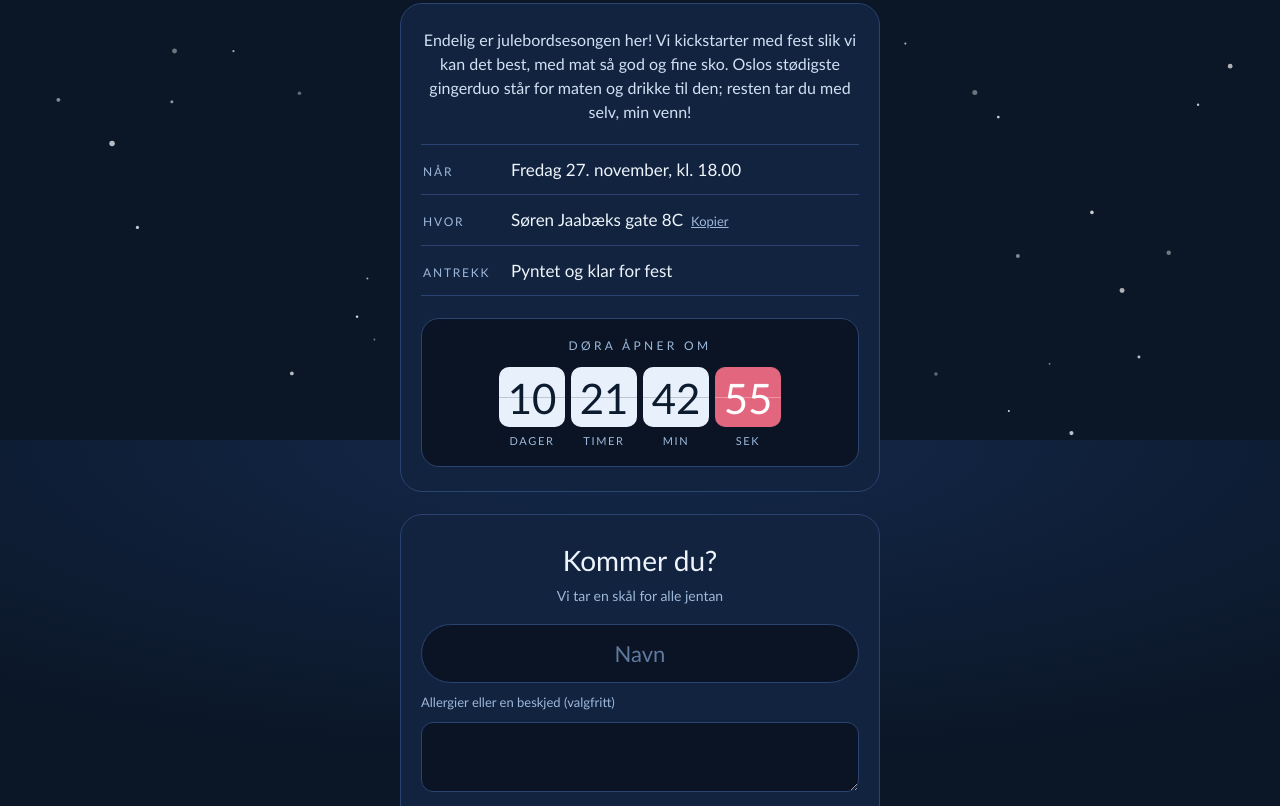
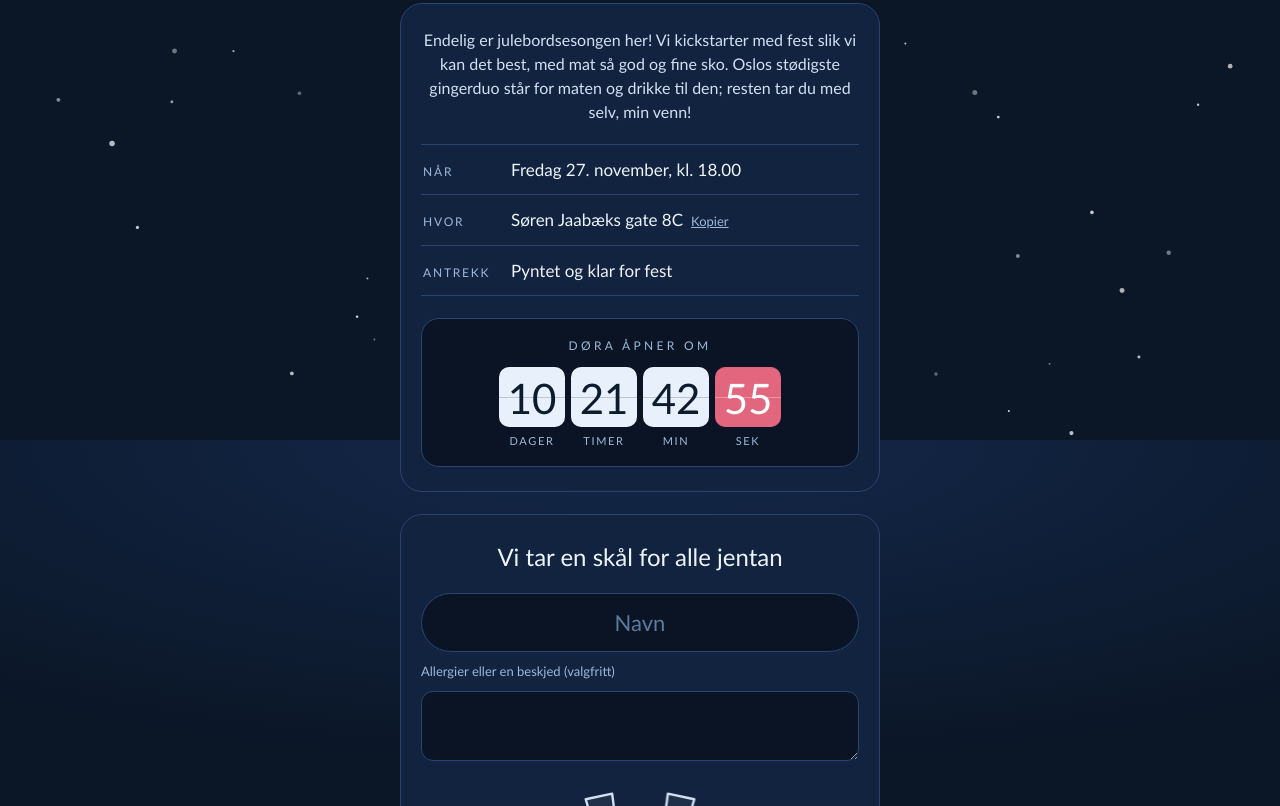
Before and after one commit to sannagrosoy/julebord, a plain HTML site: page index.html in a window 1280 px wide. Shown: the part 360-1166 px from the top of the page. Drawn offline with Linux system fonts and the light colour scheme.

Commit message:
Fjern «Kommer du?», skålteksten blir overskrift
Co-Authored-By: Claude Opus 5.5 <noreply@anthropic.com>

```diff
--- a/index.html
+++ b/index.html
@@ -84,6 +84,7 @@ dd { margin: 0; font-size: 17px; }
 
 /* Påmelding */
 h2 { font-family: var(--display); font-weight: 400; font-size: 28px; margin: 0; text-align: center; }
+.skaaltittel { font-size: 24px; margin-bottom: 18px; text-wrap: balance; }
 .under { text-align: center; color: var(--dempet); font-size: 14px; margin: 4px 0 18px; }
 .sr { position: absolute; width: 1px; height: 1px; overflow: hidden; clip: rect(0 0 0 0); }
 .navnefelt { font: inherit; font-size: 22px; text-align: center; width: 100%; border: 1.5px solid var(--linje); border-radius: 999px; padding: 12px 16px; color: var(--tekst); background: #0a1424; }
@@ -157,8 +158,7 @@ textarea { font: inherit; width: 100%; min-height: 64px; border: 1.5px solid var
   </section>
 
   <section class="kort paamelding" aria-labelledby="pTittel">
-    <h2 id="pTittel">Kommer du?</h2>
-    <p class="under">Vi tar en skål for alle jentan</p>
+    <h2 id="pTittel" class="skaaltittel">Vi tar en skål for alle jentan</h2>
     <form id="skjema" class="felter" autocomplete="off" novalidate>
       <label for="navn" class="sr">Navn</label>
       <input id="navn" class="navnefelt" type="text" placeholder="Navn" autocapitalize="words" spellcheck="false" maxlength="40">
```
